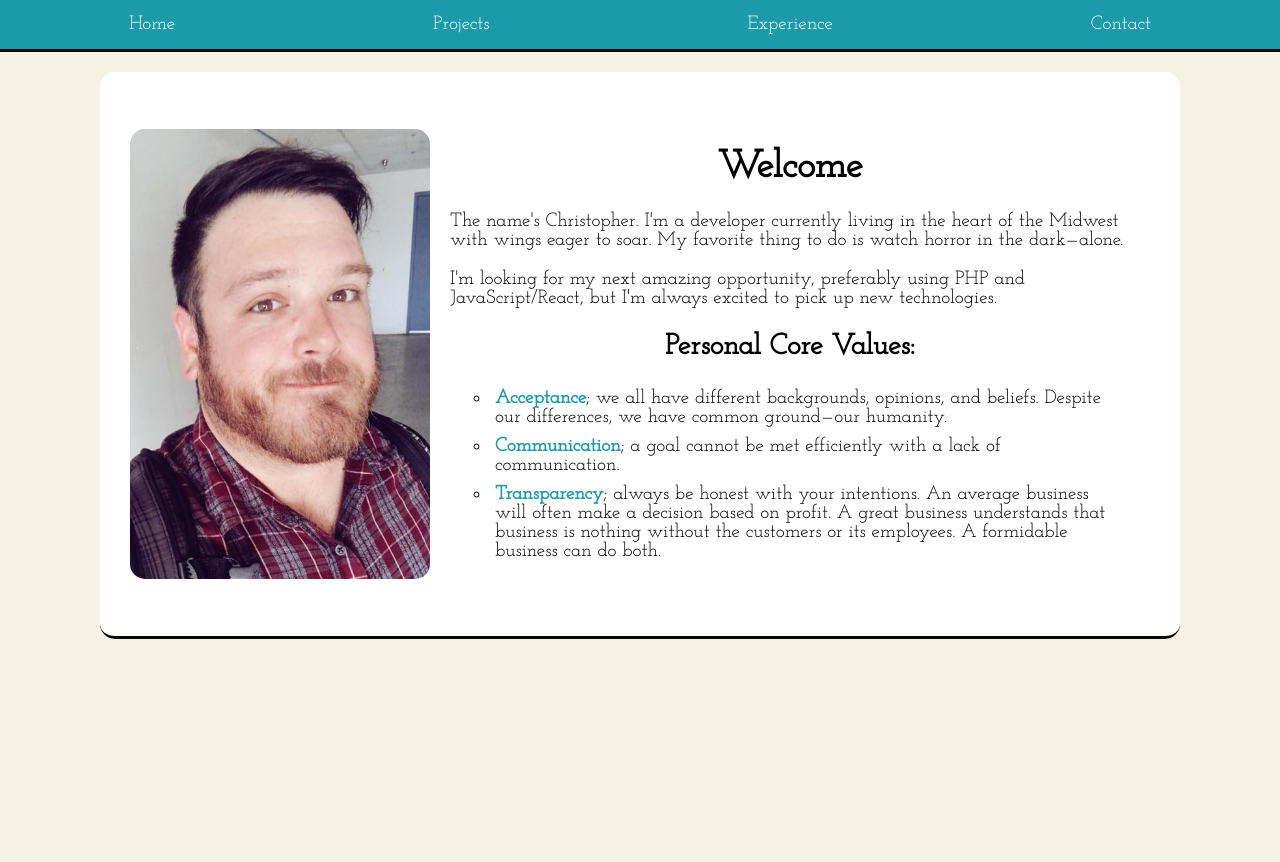
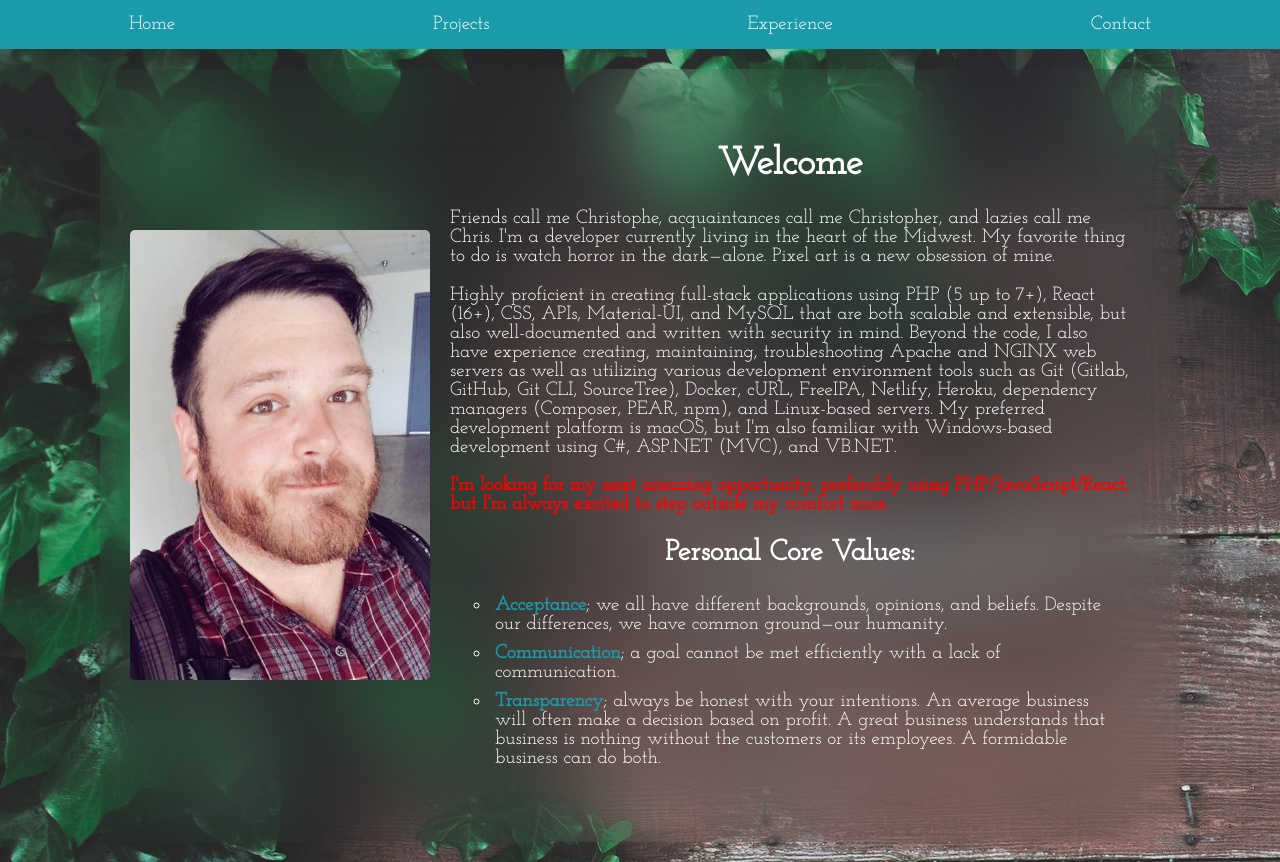
Before and after one commit to cperault/career-portfolio, a React (Create React App) app: page / in a window 1280 px wide. Before the commit the page ends 800 px from the top, so only its background shows below. Built offline with nearby package versions, Linux system fonts and the light colour scheme.

Commit message:
Made some changes to wording and styling.

```diff
--- a/src/Components/Contact/ContactBody.js
+++ b/src/Components/Contact/ContactBody.js
@@ -1,6 +1,7 @@
-import React, { useState } from 'react';
+import React, { useState } from "react";
 import { TextField, Button } from "@material-ui/core";
 import LinkedInIcon from "../../Media/LinkedInIcon.svg";
+import { makeStyles } from "@material-ui/core/styles";
 
 const ContactBody = () => {
   //hook to manage state of the form data
@@ -10,56 +11,86 @@ const ContactBody = () => {
 
   const contactFormStyle = {
     marginBottom: "10px",
-        borderRadius: "15px"
+    borderRadius: "55px",
+    color: "white",
   };
 
+  const StyledTextField = makeStyles({
+    root: {
+      "& *": { color: "white" },
+      "& label.Mui-focused": {
+        color: "white",
+      },
+      "& .MuiInput-underline:after": {
+        borderBottomColor: "white",
+      },
+      "& .MuiOutlinedInput-root": {
+        "& fieldset": {
+          borderColor: "white",
+        },
+        "&:hover fieldset": {
+          borderColor: "white",
+        },
+        "&.Mui-focused fieldset": {
+          borderColor: "white",
+        },
+      },
+    },
+  });
+
+  const classes = StyledTextField();
   //encode the Netlify Form request data
   const encode = (data) => {
     return Object.keys(data)
-            .map(key => encodeURIComponent(key) + "=" + encodeURIComponent(data[key]))
+      .map(
+        (key) => encodeURIComponent(key) + "=" + encodeURIComponent(data[key])
+      )
       .join("&");
-    }
-    const handleSubmit = e => {
+  };
+  const handleSubmit = (e) => {
     e.preventDefault();
     const formData = { name, email, message };
     if (name.trim() === "" || email.trim() === "" || message.trim() === "") {
       alert("How do you expect to contact me with missing form data?");
-        }
-        else {
+    } else {
       fetch("/", {
         method: "POST",
         headers: { "Content-Type": "application/x-www-form-urlencoded" },
-                body: encode({ "form-name": "contact", ...formData })
+        body: encode({ "form-name": "contact", ...formData }),
       })
         .then(() => {
-                    alert("Your message was sent! Once reviewed, I'll reach out as soon as I can.");
+          alert(
+            "Your message was sent! Once reviewed, I'll reach out as soon as I can."
+          );
           window.location.reload();
         })
-                .catch(error => alert(error));
+        .catch((error) => alert(error));
     }
   };
   return (
-
     <div className="contact-body-container">
       <h1>Want to Connect?</h1>
       <form name="contact" netlify onSubmit={handleSubmit}>
         <TextField
+          className={classes.root}
           fullWidth
           label="Name"
           variant="outlined"
           style={contactFormStyle}
           name="name"
-                    onChange={text => setName(text.target.value)}
+          onChange={(text) => setName(text.target.value)}
         />
         <TextField
+          className={classes.root}
           fullWidth
           label="Email"
           variant="outlined"
           style={contactFormStyle}
           name="email"
-                    onChange={text => setEmail(text.target.value)}
+          onChange={(text) => setEmail(text.target.value)}
         />
         <TextField
+          className={classes.root}
           fullWidth
           rows={5}
           multiline
@@ -67,12 +98,16 @@ const ContactBody = () => {
           style={contactFormStyle}
           label="What would you like to say?"
           name="message"
-                    onChange={text => setMessage(text.target.value)}
+          onChange={(text) => setMessage(text.target.value)}
         />
         <Button
           type="submit"
           variant="contained"
-                    style={{ backgroundColor: "#1B9AAA", color: "#FFFFFF", float: "right" }}
+          style={{
+            backgroundColor: "#1B9AAA",
+            color: "#FFFFFF",
+            float: "right",
+          }}
           size="small"
         >
           Send
@@ -82,13 +117,21 @@ const ContactBody = () => {
       <footer class="social-media-footer">
         <div>Find me on LinkedIn:</div>
         <div>
-                    <a href="https://www.linkedin.com/in/cperault" target="_blank" rel="noopener noreferrer nofollow">
-                        <img src={LinkedInIcon} class="social-media-icon" alt="LinkedIn profile icon" />
+          <a
+            href="https://www.linkedin.com/in/cperault"
+            target="_blank"
+            rel="noopener noreferrer nofollow"
+          >
+            <img
+              src={LinkedInIcon}
+              class="social-media-icon"
+              alt="LinkedIn profile icon"
+            />
           </a>
         </div>
       </footer>
     </div>
-    )
-}
+  );
+};
 
 export default ContactBody;
--- a/src/Components/Education/EducationItems.js
+++ b/src/Components/Education/EducationItems.js
@@ -1,11 +1,12 @@
-const schools = [
+export const schools = [
   {
     schoolName: "Southeast Community College",
     schoolLocation: "Lincoln, NE",
     schoolAchievement: "Associate of Applied Science",
     schoolGPA: "3.66",
     schoolAttendanceSpan: "Jul 2017 to Dec 2019",
-        schoolLearningSummary: "Full-stack PC, mobile, and web application development"
+    schoolLearningSummary:
+      "Full-stack PC, mobile, and web application development",
   },
   {
     schoolName: "Bellevue East High School",
@@ -13,8 +14,6 @@ const schools = [
     schoolAchievement: "High School Diploma",
     schoolGPA: "3.75",
     schoolAttendanceSpan: "Aug 2006 to May 2010",
-        schoolLearningSummary: "General education studies"
-    }
-]
-
-export default schools;
+    schoolLearningSummary: "General education studies",
+  },
+];
--- a/src/Components/Experience/ExperienceItems.js
+++ b/src/Components/Experience/ExperienceItems.js
@@ -1,4 +1,4 @@
-const jobs = [
+export const jobs = [
   {
     experienceTitle: "Web Software Engineer",
     experienceCompany: "MacPractice",
@@ -8,8 +8,8 @@ const jobs = [
       "Wrote a web implementation of the company’s proprietary ticketing and time-tracking software to allow employees to view and log time clock data in a centralized manner, as well as give managers the ability to view/edit records and generate reports. This significantly facilitated time-tracking processes that had been previously hindered due to remote work during COVID-19.",
       "Developed an intranet utility for admin staff to view client software purchases, release version data, as well as the ability to upload new versions to clients from within the website utility.",
       "Standardized and documented the official local web development environment process which included writing custom Apache web server configuration files and setting up TLS/SSL certs using Certbot.",
-            "Worked closely with the SysAdmin to ensure best security practices for staging/production servers and maintain continuous Gitlab integration for deployment pipelines."
-        ]
+      "Worked closely with the SysAdmin to ensure best security practices for staging/production servers and maintain continuous Gitlab integration for deployment pipelines.",
+    ],
   },
   {
     experienceTitle: "Software Engineering Intern",
@@ -17,8 +17,8 @@ const jobs = [
     experienceLocation: "Lincoln, NE",
     experienceDuration: "Apr 2019 to Oct 2019",
     experienceDescription: [
-            "Developed a full-stack API documentation website using React.js, JWT authentication, Swagger API, Apache proxying, and server-side Swift for Vapor."
-        ]
+      "Developed a full-stack API documentation website using React.js, JWT authentication, Swagger API, Apache proxying, and server-side Swift for Vapor.",
+    ],
   },
   {
     experienceTitle: "IT Operations Analyst",
@@ -27,8 +27,8 @@ const jobs = [
     experienceDuration: "May 2018 to Dec 2018",
     experienceDescription: [
       "Staged, migrated, inventoried, and deployed 300+ Lenovo laptop and desktop computers.",
-            "Managed user/computer objects and groups within Active Directory."
-        ]
+      "Managed user/computer objects and groups within Active Directory.",
+    ],
   },
   {
     experienceTitle: "Client Services Intern",
@@ -37,8 +37,8 @@ const jobs = [
     experienceDuration: "Nov 2017 to May 2018",
     experienceDescription: [
       "Base-imaging and software installation for Dell desktops and laptops.",
-            "User administration via Active Directory, SCCM, Oracle, Command Prompt, and PowerShell."
-        ]
+      "User administration via Active Directory, SCCM, Oracle, Command Prompt, and PowerShell.",
+    ],
   },
   // {
   //     experienceTitle: "Account Executive Assistant & Dispatcher",
@@ -81,6 +81,4 @@ const jobs = [
   //         "Processed claims for damaged merchandise, in-home damage, parts requests, warranties, and repairs."
   //     ]
   // }
-]
-
-export default jobs;
+];
--- a/src/Components/Landing/LandingBody.js
+++ b/src/Components/Landing/LandingBody.js
@@ -1,27 +1,69 @@
-import React from 'react';
+import React from "react";
 import Self from "../../Media/self.png";
 const LandingBody = () => {
   return (
     <div className="landing-body-container">
       <div className="landing-body-div">
-                <img src={Self} height="450" width="300" alt="A face portrait of Christopher wearing burgundy plaid" />
+        <img
+          src={Self}
+          height="450"
+          width="300"
+          alt="A face portrait of Christopher wearing burgundy plaid"
+        />
         <div className="landing-body-bio">
           <div>
             <h1>Welcome</h1>
           </div>
           <div>
-                        <p>The name&apos;s Christopher. I&apos;m a developer currently living in the heart of the Midwest with wings eager to soar. My favorite thing to do is watch horror in the dark&mdash;alone.</p>
-                        <p>I&apos;m looking for my next amazing opportunity, preferably using PHP and JavaScript/React, but I&apos;m always excited to pick up new technologies.</p>
+            <p>
+              Friends call me Christophe, acquaintances call me Christopher, and
+              lazies call me Chris. I&apos;m a developer currently living in the
+              heart of the Midwest. My favorite thing to do is watch horror in
+              the dark&mdash;alone. Pixel art is a new obsession of mine.
+            </p>
+            <p>
+              Highly proficient in creating full-stack applications using PHP (5
+              up to 7+), React (16+), CSS, APIs, Material-UI, and MySQL that are
+              both scalable and extensible, but also well-documented and written
+              with security in mind. Beyond the code, I also have experience
+              creating, maintaining, troubleshooting Apache and NGINX web
+              servers as well as utilizing various development environment tools
+              such as Git (Gitlab, GitHub, Git CLI, SourceTree), Docker, cURL,
+              FreeIPA, Netlify, Heroku, dependency managers (Composer, PEAR,
+              npm), and Linux-based servers. My preferred development platform
+              is macOS, but I&apos;m also familiar with Windows-based
+              development using C#, ASP.NET (MVC), and VB.NET.
+            </p>
+            <p>
+              <span class="notice">
+                I&apos;m looking for my next amazing opportunity, preferably
+                using PHP/JavaScript/React, but I&apos;m always excited to step
+                outside my comfort zone.
+              </span>
+            </p>
             <h2>Personal Core Values:</h2>
             <ul>
-                            <li><span class="values">Acceptance</span>; we all have different backgrounds, opinions, and beliefs. Despite our differences, we have common ground&mdash;our humanity.</li>
-                            <li><span class="values">Communication</span>; a goal cannot be met efficiently with a lack of communication.</li>
-                            <li><span class="values">Transparency</span>; always be honest with your intentions. An average business will often make a decision based on profit. A great business understands that business is nothing without the customers or its employees. A formidable business can do both. </li>
+              <li>
+                <span class="values">Acceptance</span>; we all have different
+                backgrounds, opinions, and beliefs. Despite our differences, we
+                have common ground&mdash;our humanity.
+              </li>
+              <li>
+                <span class="values">Communication</span>; a goal cannot be met
+                efficiently with a lack of communication.
+              </li>
+              <li>
+                <span class="values">Transparency</span>; always be honest with
+                your intentions. An average business will often make a decision
+                based on profit. A great business understands that business is
+                nothing without the customers or its employees. A formidable
+                business can do both.{" "}
+              </li>
             </ul>
           </div>
         </div>
       </div>
     </div>
-    )
-}
+  );
+};
 export default LandingBody;
--- a/src/Components/Projects/Projects.js
+++ b/src/Components/Projects/Projects.js
@@ -1,51 +1,69 @@
-import React from 'react';
+import React from "react";
 import Roofmasters from "./Roofmasters.js";
 import ExpansionPanel from "@material-ui/core/ExpansionPanel";
 import ExpansionPanelSummary from "@material-ui/core/ExpansionPanelSummary";
 import ExpansionPanelDetails from "@material-ui/core/ExpansionPanelDetails";
 import Open from "@material-ui/icons/ExpandMoreTwoTone";
-import PocketBudget from './PocketBudget.js';
-import PantryStock from './PantryStock.js';
+import PocketBudget from "./PocketBudget.js";
+import PantryStock from "./PantryStock.js";
 
 const Projects = () => {
   return (
     <React.Fragment>
       <div className="projects-body-container">
         <h3>What I&apos;m working on:</h3>
-                <ExpansionPanel>
+        <ExpansionPanel style={{ backgroundColor: "rgb(80,76,77)" }}>
           <ExpansionPanelSummary
             expandIcon={<Open style={{ color: "#FFFFFF" }} />}
-                        style={{ borderRadius: "4px", color: "#FFFFFF", backgroundColor: "#1B9AAA" }}>
+            style={{
+              borderRadius: "5px",
+              color: "#FFFFFF",
+              backgroundColor: "#1B9AAA",
+            }}
+          >
             Roofmasters
           </ExpansionPanelSummary>
-                    <ExpansionPanelDetails>
+          <ExpansionPanelDetails style={{ backgroundColor: "white" }}>
             <Roofmasters />
           </ExpansionPanelDetails>
         </ExpansionPanel>
-                <ExpansionPanel>
+        <ExpansionPanel style={{ backgroundColor: "rgb(80,76,77)" }}>
           <ExpansionPanelSummary
             expandIcon={<Open style={{ color: "#FFFFFF" }} />}
-                        style={{ borderRadius: "4px", color: "#FFFFFF", backgroundColor: "#1B9AAA" }}>
+            style={{
+              borderRadius: "5px",
+              color: "#FFFFFF",
+              backgroundColor: "#1B9AAA",
+            }}
+          >
             Pocket Budget
           </ExpansionPanelSummary>
-                    <ExpansionPanelDetails>
+          <ExpansionPanelDetails style={{ backgroundColor: "white" }}>
             <PocketBudget />
           </ExpansionPanelDetails>
         </ExpansionPanel>
-                <ExpansionPanel>
+        <ExpansionPanel style={{ backgroundColor: "rgb(80,76,77)" }}>
           <ExpansionPanelSummary
             expandIcon={<Open style={{ color: "#FFFFFF" }} />}
-                        style={{ borderRadius: "4px", color: "#FFFFFF", backgroundColor: "#1B9AAA" }}>
+            style={{
+              borderRadius: "5px",
+              color: "#FFFFFF",
+              backgroundColor: "#1B9AAA",
+            }}
+          >
             PantryStock
           </ExpansionPanelSummary>
-                    <ExpansionPanelDetails>
+          <ExpansionPanelDetails style={{ backgroundColor: "white" }}>
             <PantryStock />
           </ExpansionPanelDetails>
         </ExpansionPanel>
-                <h3>Do you have any project ideas you&apos;d like to share? Feel free to <a href="/contact">send me a message</a>.</h3>
+        <h3>
+          Do you have any project ideas you&apos;d like to share? Feel free to{" "}
+          <a href="/contact">send me a message</a>.
+        </h3>
       </div>
     </React.Fragment>
-    )
-}
+  );
+};
 
 export default Projects;
--- a/src/Styling/aesthetic.css
+++ b/src/Styling/aesthetic.css
@@ -1,8 +1,10 @@
 body {
+  color: white;
   margin: 0px;
   padding: 0px;
-    background-color: #F5F1E3;
-    font-family: 'Josefin Slab', serif;
+  /* background-color: #F5F1E3; */
+  background-image: url("../Media/background.jpg");
+  font-family: "Josefin Slab", serif;
   font-size: 1.2rem;
   /*
     Palette #1
@@ -35,12 +37,12 @@ body {
   left: 0;
   padding-top: 10px;
   padding-bottom: 10px;
-    border-bottom: solid #050505 3px;
+  /* border-bottom: solid #050505 3px; */
   margin: 0px auto;
   align-items: center;
   width: 100%;
-    color: #FFFFFF;
-    background-color: #1B9AAA;
+  color: #ffffff;
+  background-color: #1b9aaa;
   justify-content: space-around;
   z-index: 1;
   position: sticky;
@@ -54,7 +56,7 @@ body {
   cursor: pointer;
   margin-left: 0px;
   margin-right: 0px;
-    border-bottom: solid #050505 3px;
+  border-bottom: solid white 3px;
   margin-bottom: -3px;
 }
 
@@ -66,12 +68,10 @@ body {
   justify-content: space-around;
   margin: 0 auto;
   margin-top: 20px;
-    border-radius: 15px;
-    border-bottom: solid #050505 3px;
+  border-radius: 5px;
   width: 85%;
   min-height: 230px;
   max-width: 350px;
-    background-color: #FFFFFF;
 }
 
 .contact-body-container h1 {
@@ -80,7 +80,7 @@ body {
 }
 
 .landing-body-container img {
-    border-radius: 15px;
+  border-radius: 5px;
   min-width: 300px;
 }
 
@@ -98,7 +98,8 @@ body {
   padding-bottom: 5px;
 }
 
-.project-container h1, h4 {
+.project-container h1,
+h4 {
   text-align: center;
 }
 
@@ -106,20 +107,25 @@ body {
   text-align: center;
 }
 
-.projects-body-container a, .project-container a {
+.projects-body-container a,
+.project-container a {
   text-decoration: none;
-    color: #1B9AAA;
+  color: #1b9aaa;
 }
 
-.projects-body-container a:hover, .project-container a:hover {
+.projects-body-container a:hover,
+.project-container a:hover {
   cursor: pointer;
   text-decoration: underline;
 }
 
-.landing-body-container, .projects-body-container {
-    background-color: #FFFFFF;
-    border-bottom: solid #050505 3px;
-    border-radius: 15px;
+.contact-body-container,
+.landing-body-container,
+.projects-body-container,
+.experience-body-container {
+  /* background-color: #ffffff; */
+  backdrop-filter: blur(40px);
+  border-radius: 5px;
 }
 
 .landing-body-div {
@@ -127,6 +133,11 @@ body {
   padding: 20px;
   align-items: center;
   justify-content: space-between;
+}
+
+/* changes the color of the password suggestion/auto-fill icon in text fields */
+input:not(input:-webkit-autofill)::-webkit-contacts-auto-fill-button {
+  background-color: white;
 }
 
 .experience-body-container {
@@ -153,7 +164,19 @@ body {
   margin-right: 0px;
 }
 
-.landing-body-container, .projects-body-container, .experience-body-container {
+.work-div,
+.education-div {
+  padding: 30px;
+  padding-bottom: 5px;
+  margin-bottom: 10px;
+  backdrop-filter: blur(40px);
+  /* background-color: #ffffff; */
+  border-radius: 5px;
+}
+
+.landing-body-container,
+.projects-body-container,
+.experience-body-container {
   display: flex;
   padding: 10px;
   text-align: left;
@@ -164,7 +187,8 @@ body {
   min-height: 230px;
 }
 
-.landing-body-container, .projects-body-container {
+.landing-body-container,
+.projects-body-container {
   margin-top: 20px;
   max-width: 1060px;
 }
@@ -177,7 +201,8 @@ body {
   padding: 20px;
 }
 
-.landing-body-bio li, .experience-body-container li {
+.landing-body-bio li,
+.experience-body-container li {
   list-style-type: circle;
   padding: 5px;
 }
@@ -192,7 +217,7 @@ body {
 }
 
 .values {
-    color: #1B9AAA;
+  color: #1b9aaa;
   font-weight: bolder;
 }
 
@@ -233,3 +258,8 @@ body {
     padding-bottom: 0px;
   }
 }
+
+.notice {
+    font-weight: bolder;
+    color: red;
+}
```
Also changed, not shown: src/Components/Experience/ExperienceBody.js (+45 -38 lines), src/Media/background.jpg (added), 1 other file (tests, documents, lock files or other folders). Lines whose indentation alone changed are shown as unchanged.
